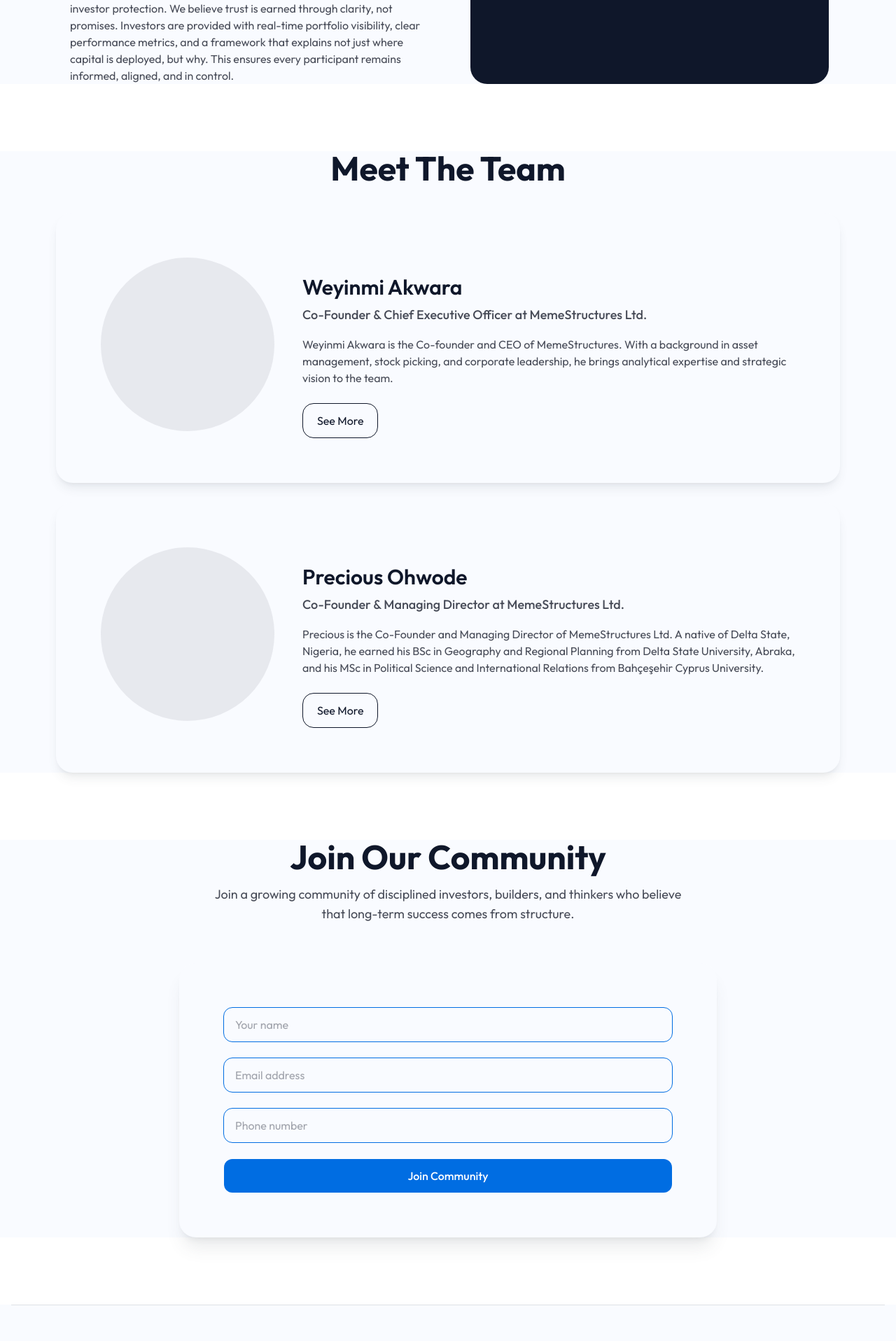
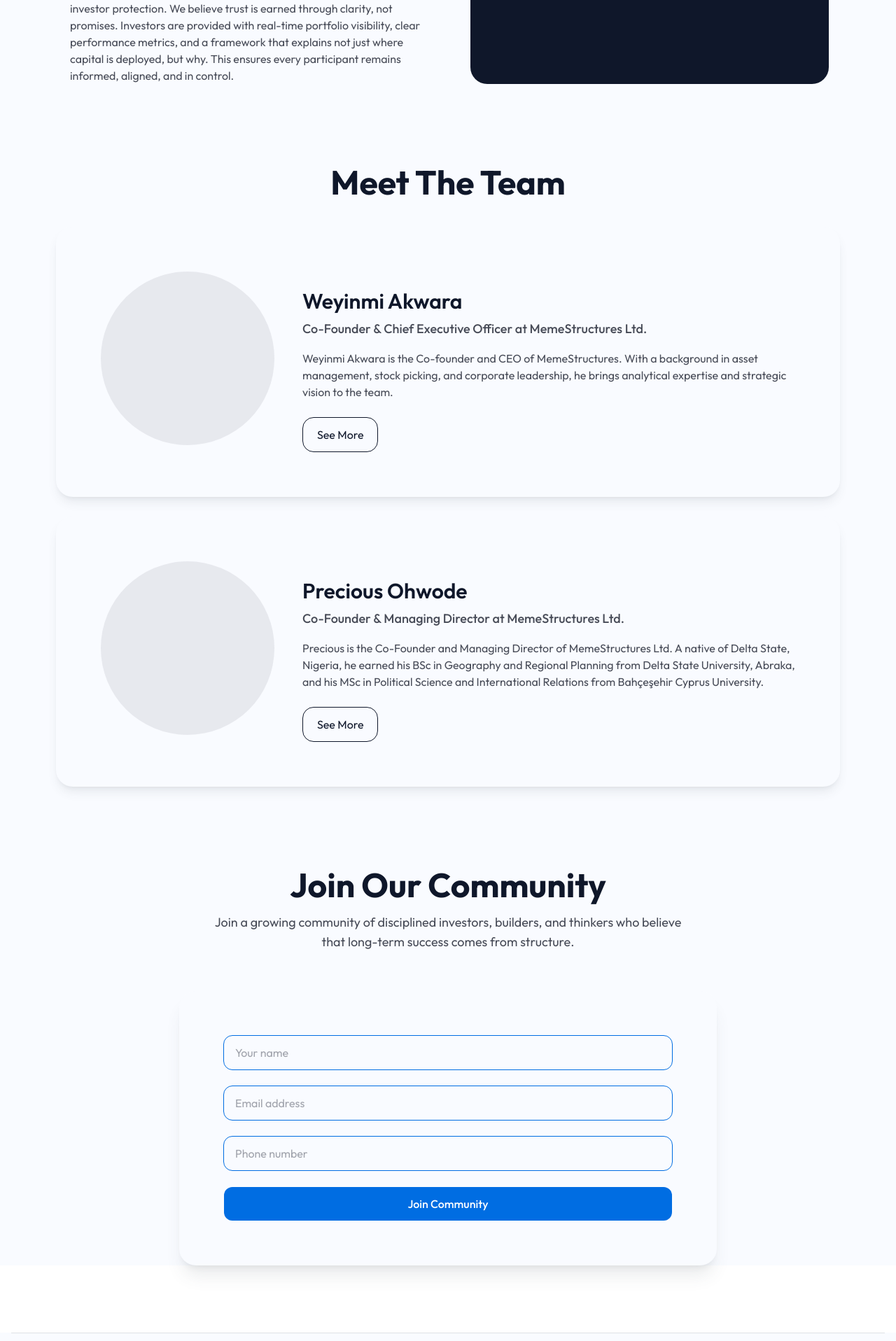
Before and after one commit to benchigozie/memestructures, a Next.js app: page /about in a window 1280 px wide. Shown: the part 624-2540 px from the top of the page at 70% size. Built offline with nearby package versions, Linux system fonts and the light colour scheme.

Commit message:
chore: relacing margin with padding.

```diff
--- a/src/components/JoinCommunity.tsx
+++ b/src/components/JoinCommunity.tsx
@@ -25,7 +25,7 @@ function JoinCommunity() {
     const [submitState, setSubmitState] = useState<"form" | "submitting" | "submitted">("form");
 
     return (
-        <section className='bg-my-white mt-14 md:mt-24'>
+        <section className='bg-my-white pt-14 md:pt-24'>
             <div className='max-w-6xl mx-auto px-4 '>
                 <h2 className='text-3xl md:text-5xl text-my-deep-blue font-bold mt-1 md:mt-5 text-center'>Join Our Community</h2>
                 <p className='text-lg mt-4 max-w-2xl text-center mx-auto'>Join a growing community of disciplined investors, builders, and thinkers who believe that
--- a/src/components/Team.tsx
+++ b/src/components/Team.tsx
@@ -2,7 +2,7 @@ import Link from "next/link"
 
 function Team() {
     return (
-        <section className='bg-my-white mt-16 md:mt-24' id="team" >
+        <section className='bg-my-white pt-16 md:pt-24' id="team" >
             <div className='max-w-6xl mx-auto px-4'>
                 <h2 className='text-3xl md:text-5xl text-my-deep-blue font-bold mt-1 md:mt-5 text-center'>Meet The Team</h2>
                 <div className="mt-10 flex flex-col gap-4 md:gap-7">
```
